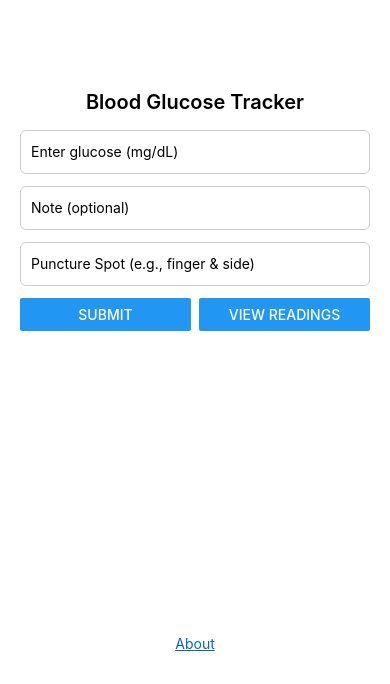
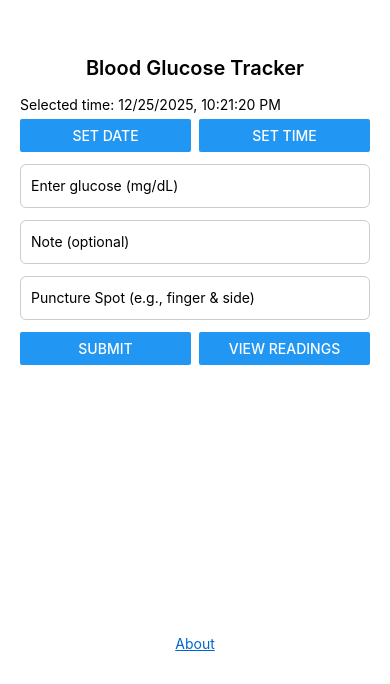
Before and after one commit to kev1ch/Blood_Glucose_Tracker_Android, a React Native app: screen / in a window 390 px wide. Shown: the part 160-844 px from the top of the page. Built offline with nearby package versions, Linux system fonts and the light colour scheme.

Commit message:
feat: added date and time picker for glucose readings

```diff
--- a/App.tsx
+++ b/App.tsx
@@ -9,7 +9,9 @@ import {
   Button,
   Alert,
   ScrollView,
+  Platform,
 } from 'react-native';
+import DateTimePicker from '@react-native-community/datetimepicker';
 import ReadingsScreen from './ReadingsScreen';
 import AboutScreen from './AboutScreen';
 
@@ -25,6 +27,9 @@ export default function App() {
   const [glucose, setGlucose] = useState('');
   const [note, setNote] = useState('');
   const [punctureSpot, setPunctureSpot] = useState('');
+  const [date, setDate] = useState<Date>(new Date());
+  const [showPicker, setShowPicker] = useState(false);
+  const [pickerMode, setPickerMode] = useState<'date' | 'time'>('date');
   const [lastSubmitted, setLastSubmitted] = useState<string | null>(null);
   const [readings, setReadings] = useState<Reading[]>([]);
   const [screen, setScreen] = useState<'home' | 'readings' | 'about'>('home');
@@ -43,7 +48,7 @@ export default function App() {
 
     const newReading: Reading = {
       id: String(Date.now()),
-      time: new Date().toLocaleString(),
+      time: date.toLocaleString(),
       glucose: num,
       note: note.trim(),
       punctureSpot: punctureSpot.trim(),
@@ -54,6 +59,14 @@ export default function App() {
     setNote('');
     setPunctureSpot('');
     Alert.alert('Saved', `Glucose ${trimmed} saved.`);
+  };
+
+  const onChangeDateTime = (event: any, selected?: Date) => {
+    const current = selected || date;
+    if (Platform.OS !== 'ios') {
+      setShowPicker(false);
+    }
+    setDate(current);
   };
 
   if (screen === 'readings') {
@@ -72,6 +85,39 @@ export default function App() {
   return (
     <ScrollView contentContainerStyle={styles.container}>
       <Text style={styles.title}>Blood Glucose Tracker</Text>
+
+      <View style={{ width: '100%', marginBottom: 12 }}>
+        <Text style={{ marginBottom: 6 }}>Selected time: {date.toLocaleString()}</Text>
+        <View style={{ flexDirection: 'row', gap: 8 }}>
+          <View style={{ flex: 1 }}>
+            <Button
+              title="Set Date"
+              onPress={() => {
+                setPickerMode('date');
+                setShowPicker(true);
+              }}
+            />
+          </View>
+          <View style={{ flex: 1 }}>
+            <Button
+              title="Set Time"
+              onPress={() => {
+                setPickerMode('time');
+                setShowPicker(true);
+              }}
+            />
+          </View>
+        </View>
+        {showPicker && (
+          <DateTimePicker
+            value={date}
+            mode={pickerMode}
+            is24Hour={false}
+            display="default"
+            onChange={onChangeDateTime}
+          />
+        )}
+      </View>
 
       <TextInput
         style={styles.input}
--- a/app.json
+++ b/app.json
@@ -25,6 +25,9 @@
     },
     "web": {
       "favicon": "./assets/favicon.png"
-    }
+    },
+    "plugins": [
+      "@react-native-community/datetimepicker"
+    ]
   }
 }
--- a/package.json
+++ b/package.json
@@ -9,6 +9,7 @@
     "web": "expo start --web"
   },
   "dependencies": {
+    "@react-native-community/datetimepicker": "8.4.4",
     "expo": "~54.0.30",
     "expo-status-bar": "~3.0.9",
     "react": "19.1.0",
```
Also changed, not shown: 1 other file (tests, documents, lock files or other folders).
